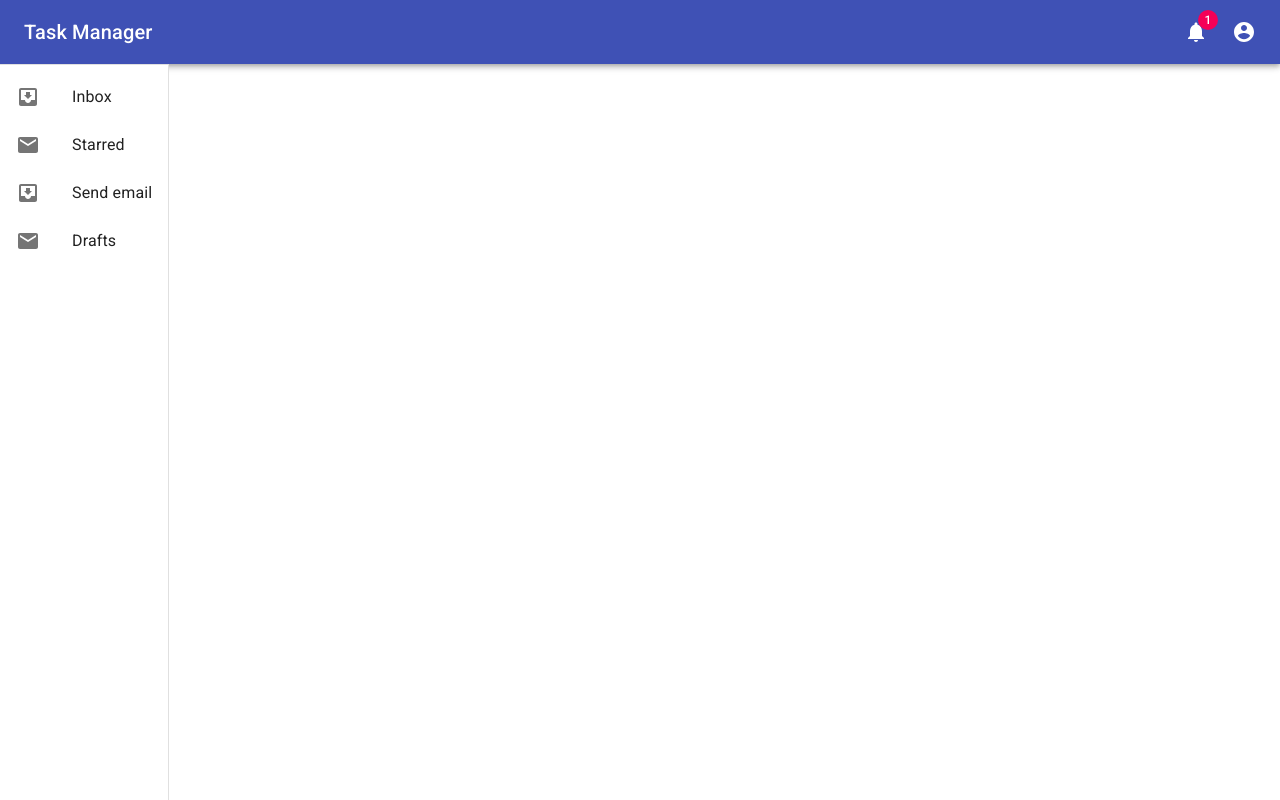
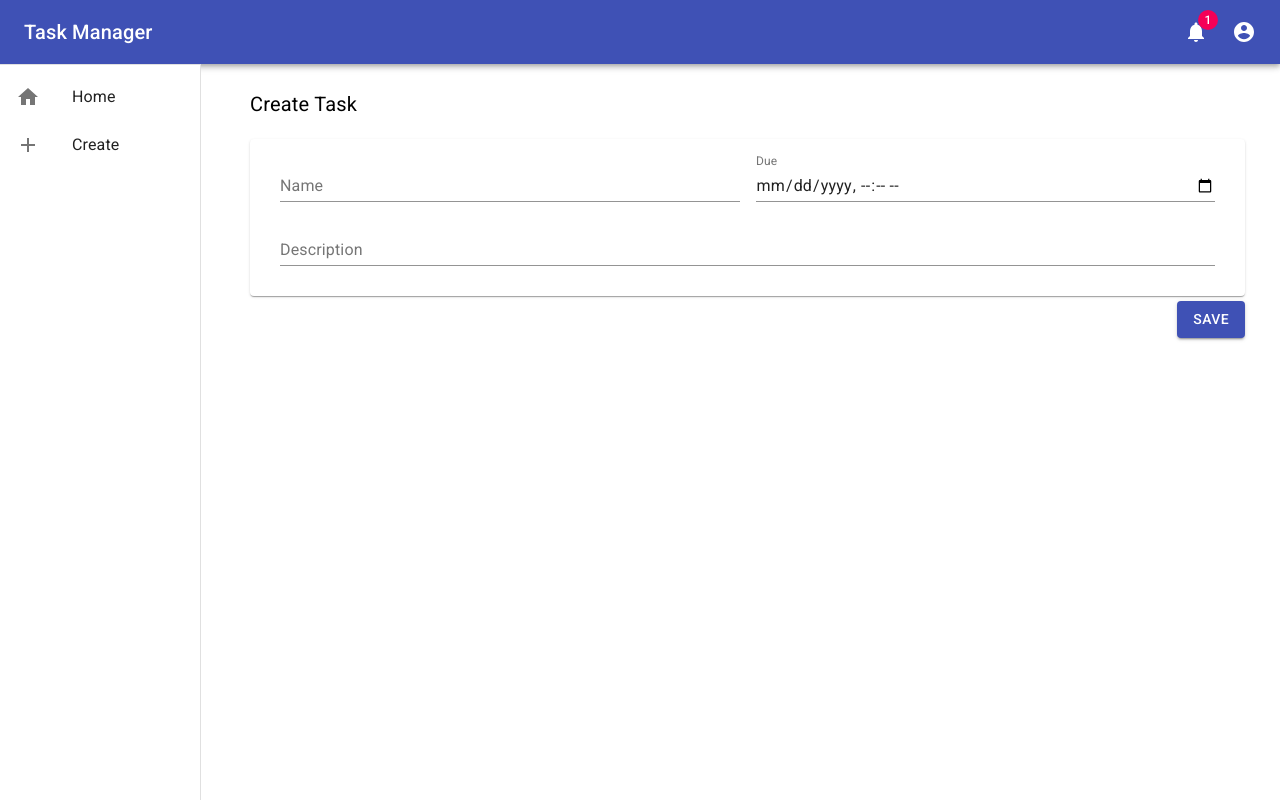
Before and after one commit to torrinlisi/task-management-ui, a React (Create React App) app: page /create in a window 1280 px wide. Built offline with nearby package versions, Linux system fonts and the light colour scheme.

Commit message:
create task + routing links

```diff
--- a/src/App.js
+++ b/src/App.js
@@ -1,6 +1,7 @@
 import Home from './components/Home'
 import NavBar from './components/NavBar'
 import SideBar from './components/SideBar'
+import CreateTask from './components/CreateTask';
 
 import './css/navigation.css';
 
@@ -12,19 +13,20 @@ import {
 
 function App() {
   return (
-    <>
+    <Router>
       <NavBar />
       <SideBar />
       <div className="mainContent">
-        <Router>
-          <Switch>
-              <Route path="/" exact>
-                <Home />
-              </Route>
-            </Switch>
-        </Router>
+        <Switch>
+          <Route path="/" exact>
+            <Home />
+          </Route>
+          <Route path="/create">
+            <CreateTask />
+          </Route>
+        </Switch>
       </div>
-    </>
+    </Router>
   );
 }
 
--- /dev/null
+++ b/src/components/CreateTask.js
@@ -0,0 +1,61 @@
+import Typography from '@material-ui/core/Typography';
+import TextField from '@material-ui/core/TextField';
+import Paper from '@material-ui/core/Paper';
+import Grid from '@material-ui/core/Grid';
+import Button from '@material-ui/core/Button';
+import { useState } from 'react';
+
+export default function CreateTask() {
+  const [taskName, setTaskName] = useState('');
+  const [taskDue, setTaskDue] = useState('');
+  const [taskDescription, setTaskDescription] = useState('');
+
+  const saveTask = () => {
+    console.log(taskName, taskDue, taskDescription);
+  }
+
+  return (
+    //fragement so there is only 1 parent element
+    <>
+      <Typography varient="h3" className="sectionHeader">Create Task</Typography>
+      <Paper className="formContainer">
+        <Grid spacing={2} container>
+          <Grid item xs={6}>
+            <TextField
+              fullWidth
+              id="taskName"
+              label="Name"
+              value={taskName}
+              onChange={(e) => setTaskName(e.target.value)}
+            />
+          </Grid>
+          <Grid item xs={6}>
+            <TextField
+              fullWidth
+              id="taskDueDateTime"
+              label="Due"
+              type="datetime-local"
+              InputLabelProps={{
+                shrink: true,
+              }}
+              value={taskDue}
+              onChange={(e) => setTaskDue(e.target.value)}
+            />
+          </Grid>
+          <Grid item xs={12}>
+            <TextField
+              fullWidth
+              id="taskDescription"
+              label="Description"
+              value={taskDescription}
+              onChange={(e) => setTaskDescription(e.target.value)}
+            />
+          </Grid>
+        </Grid>
+      </Paper>
+      <div className="formButtonContainer">
+        <Button variant="contained" color="primary" onClick={() => saveTask()}>SAVE</Button>
+      </div>
+    </>
+  )
+}
--- a/src/components/Home.js
+++ b/src/components/Home.js
@@ -1,5 +1,7 @@
+import Typography from '@material-ui/core/Typography';
+
 export default function Home() {
   return (
-    <h1>Hellllllllo</h1>
+    <Typography varient="h3" className="sectionHeader">Home</Typography>
   )
 }
--- a/src/components/NavBar.js
+++ b/src/components/NavBar.js
@@ -6,15 +6,21 @@ import Badge from '@material-ui/core/Badge';
 import AccountCircle from '@material-ui/icons/AccountCircle';
 import NotificationsIcon from '@material-ui/icons/Notifications';
 
+import { Link } from 'react-router-dom';
+import { useState } from 'react';
+
 export default function Home() {
   return (
+    <>
       <div>
         <AppBar position="static">
           <Toolbar>
             <div className="titlePosition">
+              <Link className="headerLink" to="/">
                 <Typography variant="h6">
                   Task Manager
                 </Typography>
+              </Link>
             </div>
             <div className="navigationOptions">
               <IconButton color="inherit">
@@ -33,5 +39,6 @@ export default function Home() {
           </Toolbar>
         </AppBar>
       </div>
+    </>
   );
 }
--- a/src/components/SideBar.js
+++ b/src/components/SideBar.js
@@ -4,23 +4,32 @@ import Divider from '@material-ui/core/Divider';
 import ListItem from '@material-ui/core/ListItem';
 import ListItemIcon from '@material-ui/core/ListItemIcon';
 import ListItemText from '@material-ui/core/ListItemText';
-import InboxIcon from '@material-ui/icons/MoveToInbox';
-import MailIcon from '@material-ui/icons/Mail';
+import HomeIcon from '@material-ui/icons/Home';
+import AddIcon from '@material-ui/icons/Add';
+
+import { Link } from 'react-router-dom';
 
 export default function SideBar() {
   return(
     <Drawer
       variant="permanent"
       anchor="left"
+      className="sideNav"
     >
       <Divider />
       <List>
-        {['Inbox', 'Starred', 'Send email', 'Drafts'].map((text, index) => (
-          <ListItem button key={text}>
-            <ListItemIcon>{index % 2 === 0 ? <InboxIcon /> : <MailIcon />}</ListItemIcon>
-            <ListItemText primary={text} />
+        <Link className="sideNavLink" to="/">
+          <ListItem button key="Home">
+            <ListItemIcon><HomeIcon /></ListItemIcon>
+            <ListItemText primary="Home" />
           </ListItem>
-        ))}
+        </Link>
+        <Link className="sideNavLink" to="/create">
+          <ListItem button key="Create">
+            <ListItemIcon><AddIcon /></ListItemIcon>
+            <ListItemText primary="Create" />
+          </ListItem>
+        </Link>
       </List>
     </Drawer>
   )
--- a/src/css/navigation.css
+++ b/src/css/navigation.css
@@ -24,5 +24,35 @@
 
 /* This isn't mobile friendly but for a demo should be fine */
 .mainContent {
-  padding-left: 200px;
+  padding-left: 250px;
+  padding-right: 35px;
+  padding-top: 25px;
 }
+
+.sectionHeader {
+  font-size: 1.25rem !important; /* overwrite React Material UI */
+}
+
+.formContainer {
+  margin-top: 20px;
+  padding: 15px 30px 30px 30px;
+}
+
+.formButtonContainer {
+  float: right;
+  padding-top: 5px;
+}
+
+.headerLink {
+  color: white;
+  text-decoration: none;
+}
+
+.sideNav > div {
+  min-width: 200px;
+}
+
+.sideNavLink {
+  color: inherit;
+  text-decoration: inherit;
+}
```
Lines whose indentation alone changed are shown as unchanged.
